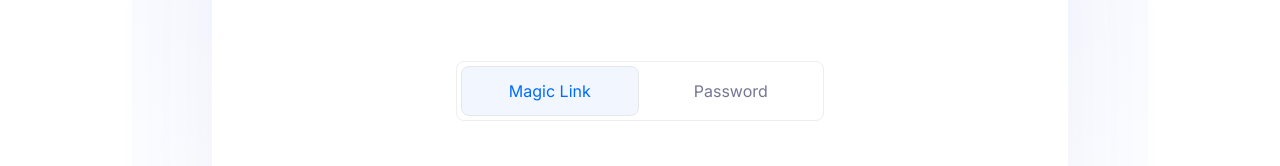
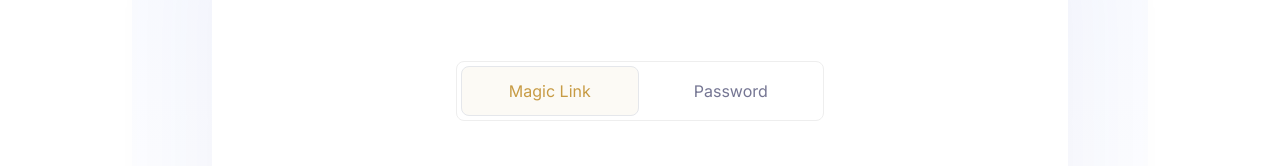
Before and after one commit to lin72h/cspi-website, a Next.js app: page /auth/signin in a window 1280 px wide. Shown: the part 391-557 px from the top of the page. Built offline with nearby package versions, Linux system fonts and the light colour scheme; no server answers; what react-instantsearch-dom would draw is missing.

Commit message:
Change the theme color

```diff
--- a/tailwind.config.js
+++ b/tailwind.config.js
@@ -30,8 +30,8 @@ module.exports = {
         black: "#181C31",
         blackho: "#2C3149",
         blacksection: "#1C2136",
-        primary: "#006BFF",
-        primaryho: "#0063EC",
+        primary: "#C79B44",
+        primaryho: "#A98438",
         meta: "#20C5A8",
         waterloo: "#757693",
         manatee: "#999AA1",
```
